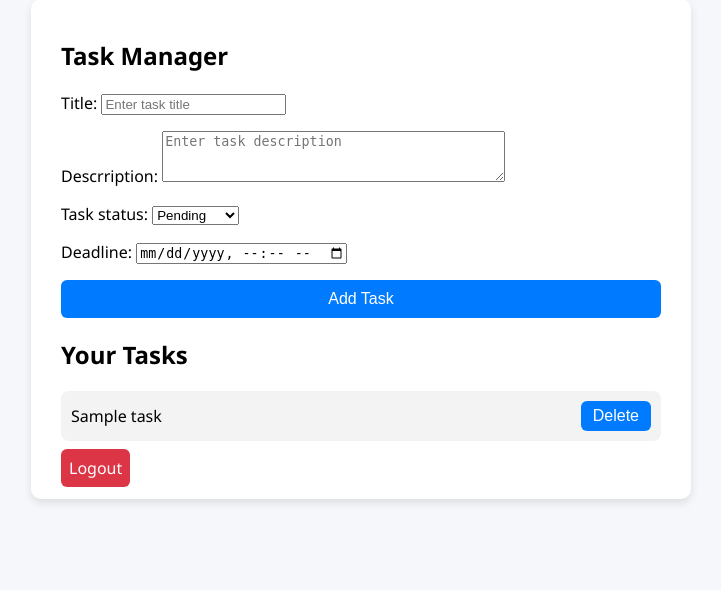
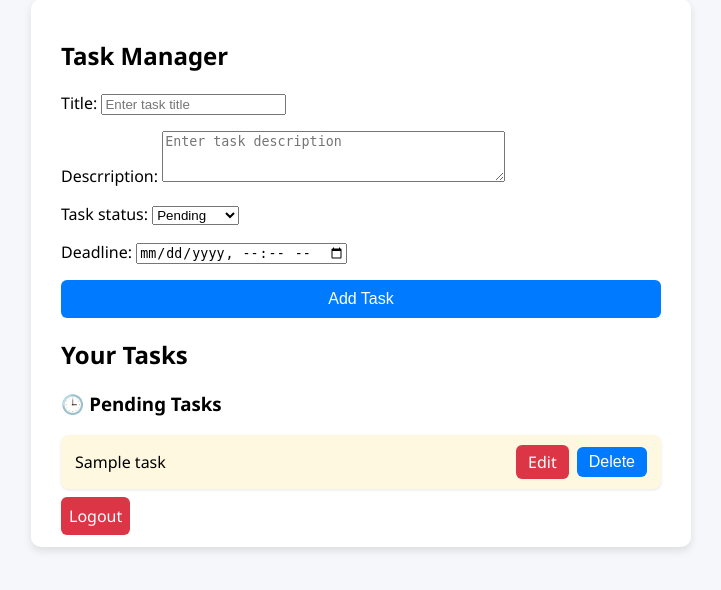
Before and after one commit to mingmarsherpa/django_todo, a Django app: page / in a window 1280 px wide. Shown: the part 103-693 px from the top of the page, without its empty margins (279-1000 px from the left). Run offline with Django 5.2, Linux system fonts and the light colour scheme; a user stored in the database is signed in; tables that the repository leaves empty hold one stand-in row (values such as "Sample post").

Commit message:
added the update task option which is the final feature

```diff
--- a/templates/todoapp/Add_task.html
+++ b/templates/todoapp/Add_task.html
@@ -3,6 +3,7 @@
 
 {% block content %}
 <h2>Task Manager</h2>
+
 <form method="post">
     {% csrf_token %}
     {{ form.as_p }}
@@ -11,12 +12,28 @@
 
 {% if tasks %}
 <h2>Your Tasks</h2>
+
+{% if tasks_pending %}
+<h3>🕒 Pending Tasks</h3>
 <ul style="list-style-type: none; padding: 0;">
-    {% for task in tasks %}
-    <li
-        style="background: #f3f3f3; margin: 6px 0; padding: 10px; border-radius: 8px; display: flex; justify-content: space-between; align-items: center;">
+    {% for task in tasks_pending %}
+    <li style="
+        background: #fff8e1;
+        margin: 6px 0;
+        padding: 10px 14px;
+        border-radius: 8px;
+        box-shadow: 0 1px 3px rgba(0,0,0,0.1);
+        display: flex;
+        justify-content: space-between;
+        align-items: center;
+    ">
         <span>{{ task.title }}</span>
 
+        <div style="display: flex; gap: 8px; align-items: center;">
+            <a href="{% url 'update' task.id %}"
+               style="background:#dc3545; color:white; padding:6px 12px; border-radius:6px; text-decoration:none; transition:0.2s;">
+               Edit
+            </a>
             <form method="POST" action="{% url 'delete' task.id %}" style="margin: 0;">
                 {% csrf_token %}
                 <button type="submit" style="
@@ -25,15 +42,64 @@
                     border: none;
                     padding: 6px 12px;
                     border-radius: 6px;
-          cursor: pointer;">Delete</button>
+                    cursor: pointer;
+                    transition: 0.2s;
+                ">Delete</button>
             </form>
+        </div>
     </li>
     {% empty %}
-    <li>No tasks yet!</li>
+    <li>No pending tasks!</li>
     {% endfor %}
 </ul>
 {% endif %}
 
+{% if tasks_completed %}
+<h3>✅ Completed Tasks</h3>
+<ul style="list-style-type: none; padding: 0;">
+    {% for task in tasks_completed %}
+    <li style="
+        background: #d4edda;
+        margin: 6px 0;
+        padding: 10px 14px;
+        border-radius: 8px;
+        box-shadow: 0 1px 3px rgba(0,0,0,0.1);
+        display: flex;
+        justify-content: space-between;
+        align-items: center;
+    ">
+        <span>{{ task.title }}</span>
+
+        <div style="display: flex; gap: 8px; align-items: center;">
+            <a href="{% url 'update' task.id %}"
+               style="background:#28a745; color:white; padding:6px 12px; border-radius:6px; text-decoration:none; transition:0.2s;">
+               Edit
+            </a>
+            <form method="POST" action="{% url 'delete' task.id %}" style="margin: 0;">
+                {% csrf_token %}
+                <button type="submit" style="
+                    background-color: #6c757d;
+                    color: white;
+                    border: none;
+                    padding: 6px 12px;
+                    border-radius: 6px;
+                    cursor: pointer;
+                    transition: 0.2s;
+                ">Delete</button>
+            </form>
+        </div>
+    </li>
+    {% empty %}
+    <li>No completed tasks!</li>
+    {% endfor %}
+</ul>
+{% endif %}
+{% else %}
+<p>No tasks yet!</p>
+{% endif %}
+
 <a href="{% url 'logout' %}" class="link"
-    style="background:#dc3545; color:white; padding:8px; border-radius:6px; text-decoration:none;">Logout</a>
+    style="background:#dc3545; color:white; padding:8px; border-radius:6px; text-decoration:none;">
+    Logout
+</a>
 {% endblock %}
--- a/todoapp/urls.py
+++ b/todoapp/urls.py
@@ -5,5 +5,6 @@ urlpatterns = [
     path('login/', views.log_in, name='login'),       # Login page
     path('logout/', views.log_out, name='logout'),    # Logout
     path('', views.add_task, name='add_task'),            # Home page (requires login)
-    path('delete/<int:task_id>/',views.delete_task,name='delete')
+    path('delete/<int:task_id>/',views.delete_task,name='delete'),
+    path('update/<int:task_id>/', views.update_task, name='update'),
 ]
--- a/todoapp/views.py
+++ b/todoapp/views.py
@@ -50,4 +50,19 @@ def add_task(request):
     else:
         form =TaskForm()
     tasks=Task.objects.filter(user=request.user)
-    return render(request,'todoapp/Add_task.html',{'tasks':tasks,'form':form})
+    tasks_pending=Task.objects.filter(task_status='pending',user=request.user)
+    tasks_completed=Task.objects.filter(user=request.user,task_status='completed')
+    return render(request,'todoapp/Add_task.html',{'tasks':tasks,'form':form,'tasks_pending':tasks_pending,'tasks_completed':tasks_completed})
+
+def update_task(request, task_id):
+    task = get_object_or_404(Task, id=task_id, user=request.user)
+
+    if request.method == 'POST':
+        form = TaskForm(request.POST, instance=task)
+        if form.is_valid():
+            form.save()
+            return redirect('add_task')
+    else:
+        form = TaskForm(instance=task)
+
+    return render(request, 'todoapp/Task.html', {'form': form})
```
Also changed, not shown: templates/todoapp/Task.html (+10 -0 lines). Lines whose indentation alone changed are shown as unchanged.
